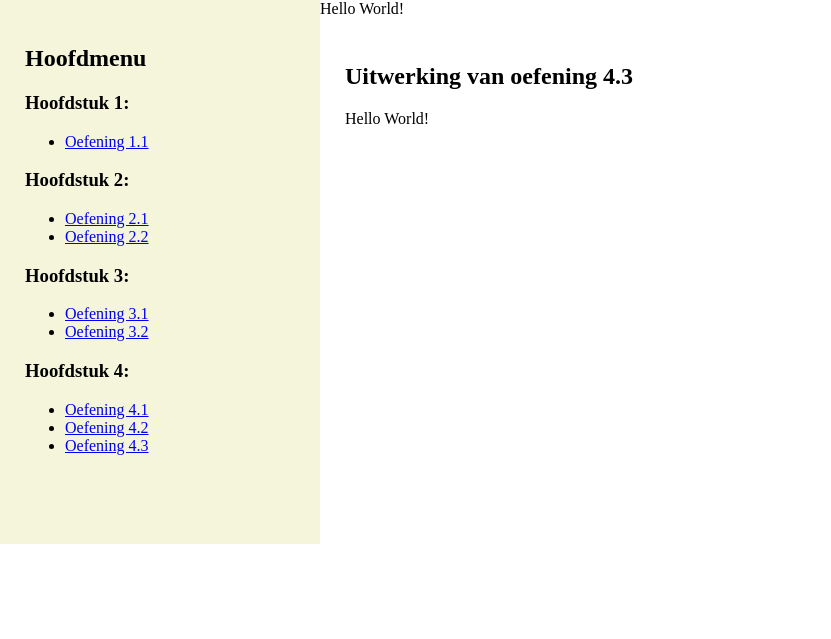
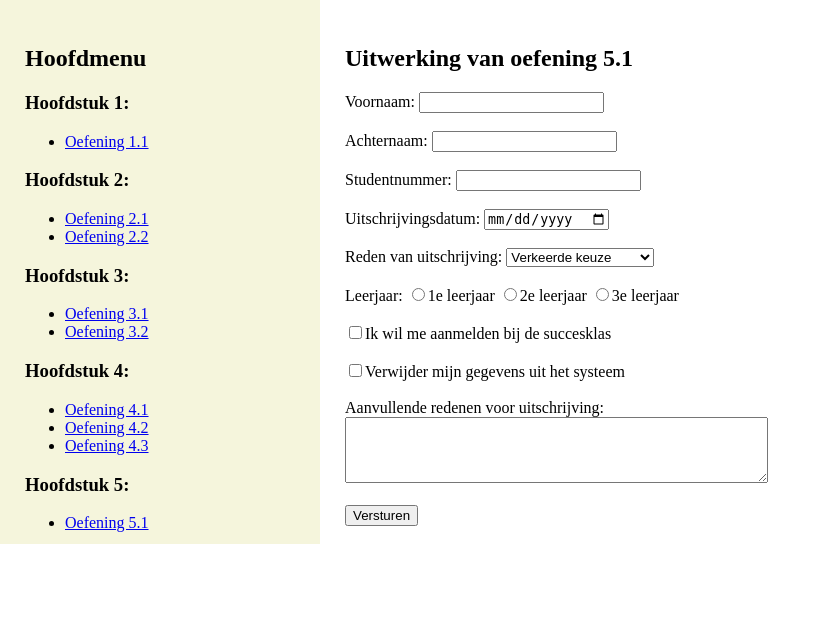
Before and after one commit to DavyDSpeler/REA_T3-T4, a PHP site: page / in a window 1280 px wide. Shown: the part 135-774 px from the top of the page, without its empty margins (0-831 px from the left). Run offline with PHP 8.4, Linux system fonts and the light colour scheme.

Commit message:
T3_REA_5_1

```diff
--- a/Thema3/Hoofdstuk5/T3_REA_Oefening_5.1/php/content.php
+++ b/Thema3/Hoofdstuk5/T3_REA_Oefening_5.1/php/content.php
@@ -1,14 +1,36 @@
-<?php
-echo "Hello World!";
-?>
-
 <section>
     <h2>
-        Uitwerking van oefening 4.3
+        Uitwerking van oefening 5.1
     </h2>
     <p>        <!-- Plaats je code / uitwerking hieronder -->
-        <?php
-        echo "Hello World!";
-        ?>
+
+
+
+    <form action="Oefening5.1-resultaat.php" method="GET">
+        Voornaam: <input type="text" name="voornaam"><br><br>
+        Achternaam: <input type="text" name="achternaam"><br><br>
+        Studentnummer: <input type="text" name="studentnummer"><br><br>
+        Uitschrijvingsdatum: <input type="date" name="uitschrijvingsdatum"><br><br>
+        Reden van uitschrijving:
+        <select name="reden">
+            <option value="verkeerde_keuze" selected>Verkeerde keuze</option>
+            <option value="andere_studie">Andere studie</option>
+            <option value="persoonlijke_redenen">Persoonlijke redenen</option>
+            <option value="geen_motivatie">Geen motivatie</option>
+        </select><br><br>
+        Leerjaar:
+        <input type="radio" name="leerjaar" value="1e_leerjaar">1e leerjaar
+        <input type="radio" name="leerjaar" value="2e_leerjaar">2e leerjaar
+        <input type="radio" name="leerjaar" value="3e_leerjaar">3e leerjaar<br><br>
+        <input type="checkbox" name="succesklas" value="succesklas">Ik wil me aanmelden bij de succesklas<br><br>
+        <input type="checkbox" name="verwijderen" value="verwijderen">Verwijder mijn gegevens uit het systeem<br><br>
+        Aanvullende redenen voor uitschrijving:<br>
+        <textarea name="aanvullende_redenen" rows="4" cols="50"></textarea><br><br>
+        <input type="submit" value="Versturen">
+    </form>
+
+
+
+
     </p>
 </section>
--- a/Thema3/Hoofdstuk5/T3_REA_Oefening_5.1/php/header.php
+++ b/Thema3/Hoofdstuk5/T3_REA_Oefening_5.1/php/header.php
@@ -13,7 +13,7 @@
     </title>
     <meta charset="UTF-8">
     <meta name="viewport" content="width=device-width, initial-scale=1.0">
-    <link href="../Styles/Stylesheet1.css" rel="stylesheet">
+    <link href="Styles/Stylesheet1.css" rel="stylesheet">
 </head>
 <body>
 <header>
--- a/Thema3/Hoofdstuk5/T3_REA_Oefening_5.1/php/navigation.php
+++ b/Thema3/Hoofdstuk5/T3_REA_Oefening_5.1/php/navigation.php
@@ -34,6 +34,12 @@ $chapters = array(
             'Oefening 4.3' => 'T3_REA_Oefening4.3.php',
         ),
     ),
+    5 => array(
+        'name' => 'Hoofdstuk 5',
+        'exercises' => array(
+            'Oefening 5.1' => 'T3_REA_Oefening5.1.php',
+        ),
+    ),
 );
 ?>
 <nav>
```
